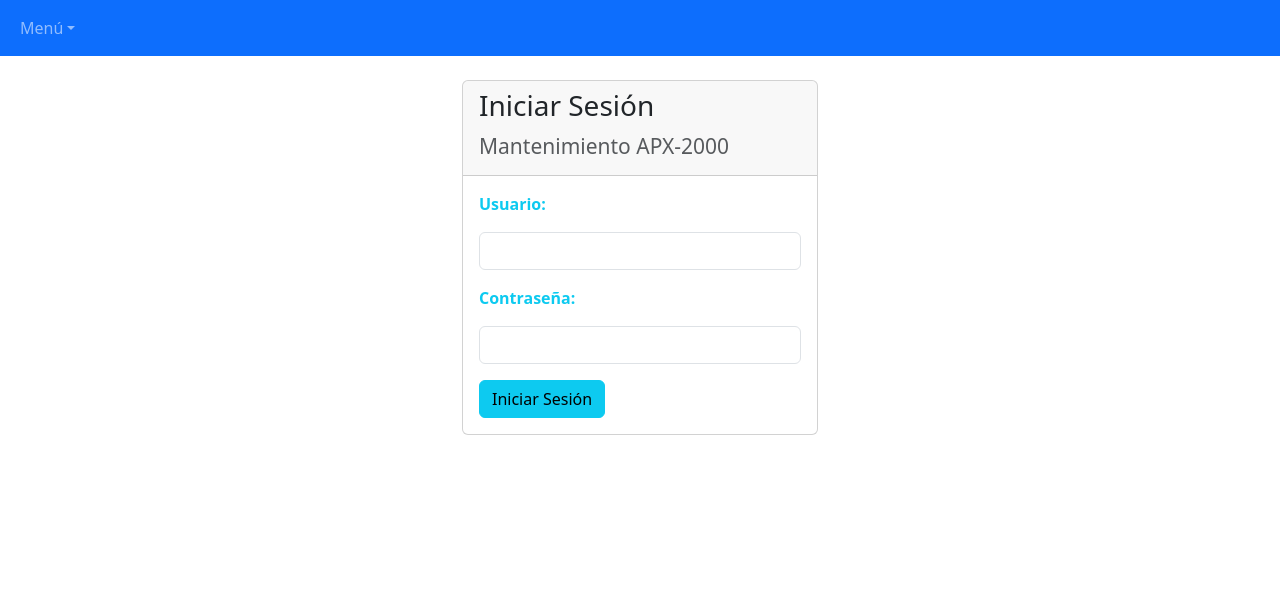
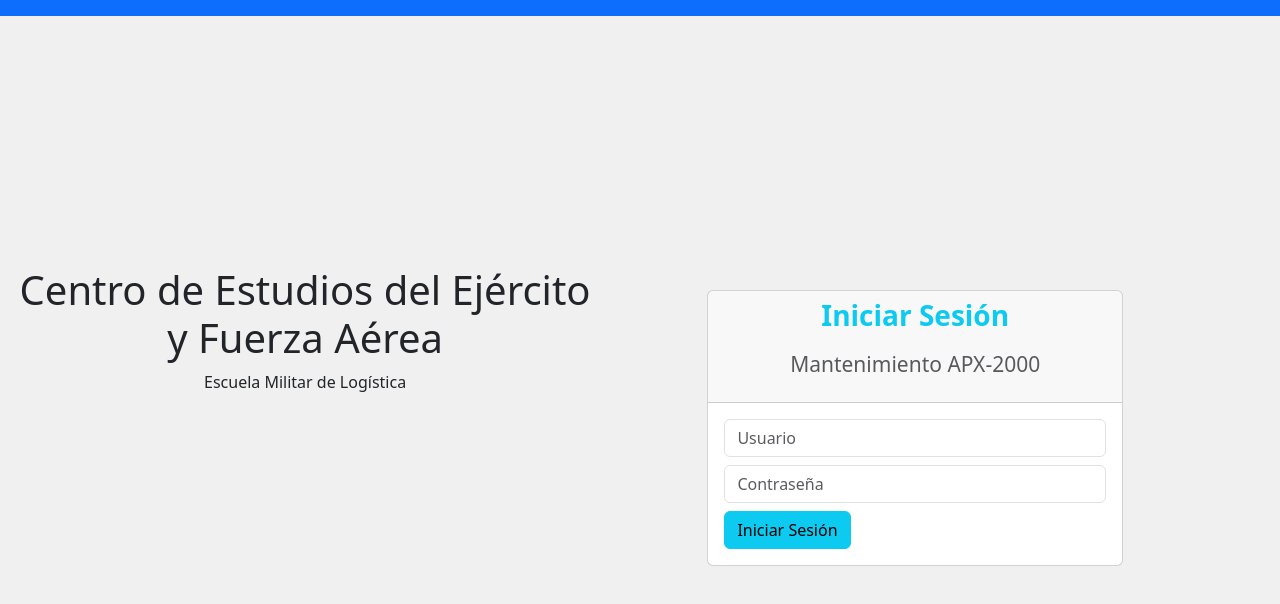
Before and after one commit to Ebgmoreno/CEEFA, an Angular app: page / in a window 1280 px wide. Shown: the top 604 px of the page. Built offline with nearby package versions, Linux system fonts and the light colour scheme.

Commit message:
"Login con color"

```diff
--- a/src/app/mantenimiento/mantenimiento.component.html
+++ b/src/app/mantenimiento/mantenimiento.component.html
@@ -17,3 +17,27 @@
       </div>
     </div>
   </nav>
+
+  <form (ngSubmit)="guardarCambios()">
+    <div class="mb-3">
+      <label for="estado" class="form-label">Estado:</label>
+      <select class="form-select" id="estado" [(ngModel)]="equipo.estado" name="estado">
+        <option value="Almacén">Almacén</option>
+        <option value="Mantenimiento">Mantenimiento</option>
+        <option value="Reparaciones">Reparaciones</option>
+      </select>
+    </div>
+    <div class="mb-3">
+      <label for="observaciones" class="form-label">Observaciones:</label>
+      <textarea class="form-control" id="observaciones" [(ngModel)]="equipo.observaciones" name="observaciones"></textarea>
+    </div>
+    <div class="mb-3">
+      <label for="reparadoPor" class="form-label">Reparado por:</label>
+      <input type="text" class="form-control" id="reparadoPor" [(ngModel)]="equipo.reparadoPor" name="reparadoPor">
+    </div>
+    <div class="mb-3">
+      <label for="anotaciones" class="form-label">Anotaciones:</label>
+      <textarea class="form-control" id="anotaciones" [(ngModel)]="equipo.anotaciones" name="anotaciones"></textarea>
+    </div>
+    <button type="submit" class="btn btn-outline-info btn-sm">Guardar</button>
+  </form>
--- a/src/app/mantenimiento/mantenimiento.component.ts
+++ b/src/app/mantenimiento/mantenimiento.component.ts
@@ -1,34 +1,64 @@
-import { Component, Renderer2 } from '@angular/core';
-import { Router } from '@angular/router';
+import { Component, OnInit, Renderer2 } from '@angular/core';
+import { ActivatedRoute, Router } from '@angular/router';
+import { Equipo } from '../models/equipo.model';
 import { CommonModule } from '@angular/common';
-import { ActivatedRoute } from '@angular/router';
-
+import { FormsModule } from '@angular/forms';
 
 @Component({
   selector: 'app-mantenimiento',
   standalone: true,
-  imports: [CommonModule],
+  imports: [CommonModule, FormsModule],
   templateUrl: './mantenimiento.component.html',
   styleUrls: ['./mantenimiento.component.css']
 })
-export class MantenimientoComponent {
+
+export class MantenimientoComponent implements OnInit {
+  equipo: Equipo = { // Inicializar con valores por defecto
+    nombreEntrega: '',
+    unidadEntrega: '',
+    serie: '',
+    descripcion: '',
+    fechaMinistracion: '',
+    nombreRecibe: '',
+    fechaRecepcion: '',
+    prioridad: '',
+    estado: '',
+    observaciones: '',
+    reparadoPor: '',
+    anotaciones: '',
+    datos: ''
+  };
 
   constructor(
+    private route: ActivatedRoute,
     private router: Router,
-    private renderer: Renderer2,
-    private route: ActivatedRoute // Inyecta ActivatedRoute
+    private renderer: Renderer2
   ) { }
 
+  ngOnInit() {
+    this.route.params.subscribe(params => {
+      const serie = params['serie'];
+      const equiposGuardados = localStorage.getItem('equipos');
+      if (equiposGuardados) {
+        const equipos: Equipo[] = JSON.parse(equiposGuardados);
+        const equipoEncontrado = equipos.find(e => e.serie === serie);
+
+        if (equipoEncontrado) {
+          this.equipo = equipoEncontrado;
+        } else {
+          console.error("No se encontró el equipo con la serie:", serie);
+        }
+      }
+    });
+  }
+
   navegarADetalles() {
-    // Obtener la serie del equipo de la URL actual
     const serie = this.route.snapshot.paramMap.get('serie');
 
     if (serie) {
       this.router.navigate(['/detalles', serie]);
     } else {
-      // Manejar el caso en que no se encuentre la serie en la URL
       console.error("No se pudo obtener la serie del equipo.");
-      // Puedes redirigir a otra página o mostrar un mensaje de error
     }
   }
 
@@ -54,4 +84,19 @@ export class MantenimientoComponent {
   cerrarSesion() {
     this.router.navigate(['/']);
   }
+
+  guardarCambios() {
+    const equiposGuardados = localStorage.getItem('equipos');
+    if (equiposGuardados) {
+      let equipos: Equipo[] = JSON.parse(equiposGuardados);
+
+      // Actualizar el equipo usando map()
+      equipos = equipos.map(e =>
+        e.serie === this.equipo.serie ? this.equipo : e
+      );
+
+      localStorage.setItem('equipos', JSON.stringify(equipos));
+      this.router.navigate(['/detalles', this.equipo.serie]);
+    }
+  }
 }
--- a/src/app/usuarios/login/login.component.css
+++ b/src/app/usuarios/login/login.component.css
@@ -1,4 +1,10 @@
+.login-container {
+  background-color: #f0f0f0;
+  min-height: 100vh;
+  display: flex;
+  align-items: center;
+}
 
-.float-end {
-    margin-right: 10px;
-  }
+.left-column {
+  text-align: center;
+}
--- a/src/app/usuarios/login/login.component.html
+++ b/src/app/usuarios/login/login.component.html
@@ -2,40 +2,34 @@
     <div class="container-fluid">
       <div class="collapse navbar-collapse" id="navbarColor01">
         <ul class="navbar-nav">
-        <li class="nav-item dropdown">
-          <a class="nav-link dropdown-toggle" data-bs-toggle="dropdown" href="#" role="button" aria-haspopup="true" aria-expanded="false">Menú</a>
-          <div class="dropdown-menu">
-            <a class="dropdown-item" (click)="cambiarTema()">Tema Claro/Oscuro</a>
-          </div>
-        </li>
         </ul>
      </div>
    </div>
   </nav>
 
+  <div class="container-fluid login-container">
+    <div class="row">
+      <div class="col-md-6 left-column">
+        <h1>Centro de Estudios del Ejército y Fuerza Aérea</h1>
+        <p>Escuela Militar de Logística</p>
+      </div>
+      <div class="col-md-6 right-column">
         <div class="container mt-4">
           <div class="row justify-content-center">
-    <div class="col-md-4">
+            <div class="col-md-9">
               <div class="card">
-
-        <div class="card-header">
-          <h3>Iniciar Sesión</h3>
-          <h4><small class="text-body-secondary">Mantenimiento APX-2000</small></h4>
+                <div class="card-header text-info">
+                  <h3><p class="text-center"><strong>Iniciar Sesión</strong></p></h3>
+                  <h4><p class="text-body-secondary text-center"><small>Mantenimiento APX-2000</small></p></h4>
                 </div>
-
                 <div class="card-body">
                   <form #loginForm="ngForm">
-
-            <div class="mb-3">
-              <p class="text-info"><strong>Usuario:</strong></p>
-              <input type="text" class="form-control" id="usuario" name="usuario" required [(ngModel)]="usuario">
+                    <div class="mb-2">
+                      <input type="text" placeholder="Usuario" class="form-control" id="usuario" name="usuario" required [(ngModel)]="usuario">
                     </div>
-
-            <div class="mb-3">
-              <p class="text-info"><strong>Contraseña:</strong></p>
-              <input type="password" class="form-control" id="contrasena" name="contrasena" required [(ngModel)]="contrasena">
+                    <div class="mb-2">
+                      <input type="password" placeholder="Contraseña" class="form-control" id="contrasena" name="contrasena" required [(ngModel)]="contrasena">
                     </div>
-
                     <div class="alert alert-dismissible alert-primary" *ngIf="mostrarError">
                       <span *ngIf="errorUsuario">{{errorUsuario}}</span>
                       <span *ngIf="errorContrasena">{{errorContrasena}}</span>
@@ -48,3 +42,6 @@
             </div>
           </div>
         </div>
+      </div>
+    </div>
+  </div>
--- a/src/app/usuarios/login/login.component.ts
+++ b/src/app/usuarios/login/login.component.ts
@@ -53,14 +53,4 @@ export class LoginComponent {
       this.mostrarError = true;
     }
   }
-
-  cambiarTema() {
-    this.temaOscuro = !this.temaOscuro;
-
-    if (this.temaOscuro) {
-      this.renderer.addClass(document.body, 'dark-mode');
-    } else {
-      this.renderer.removeClass(document.body, 'dark-mode');
-    }
-  }
 }
```
Lines whose indentation alone changed are shown as unchanged.
